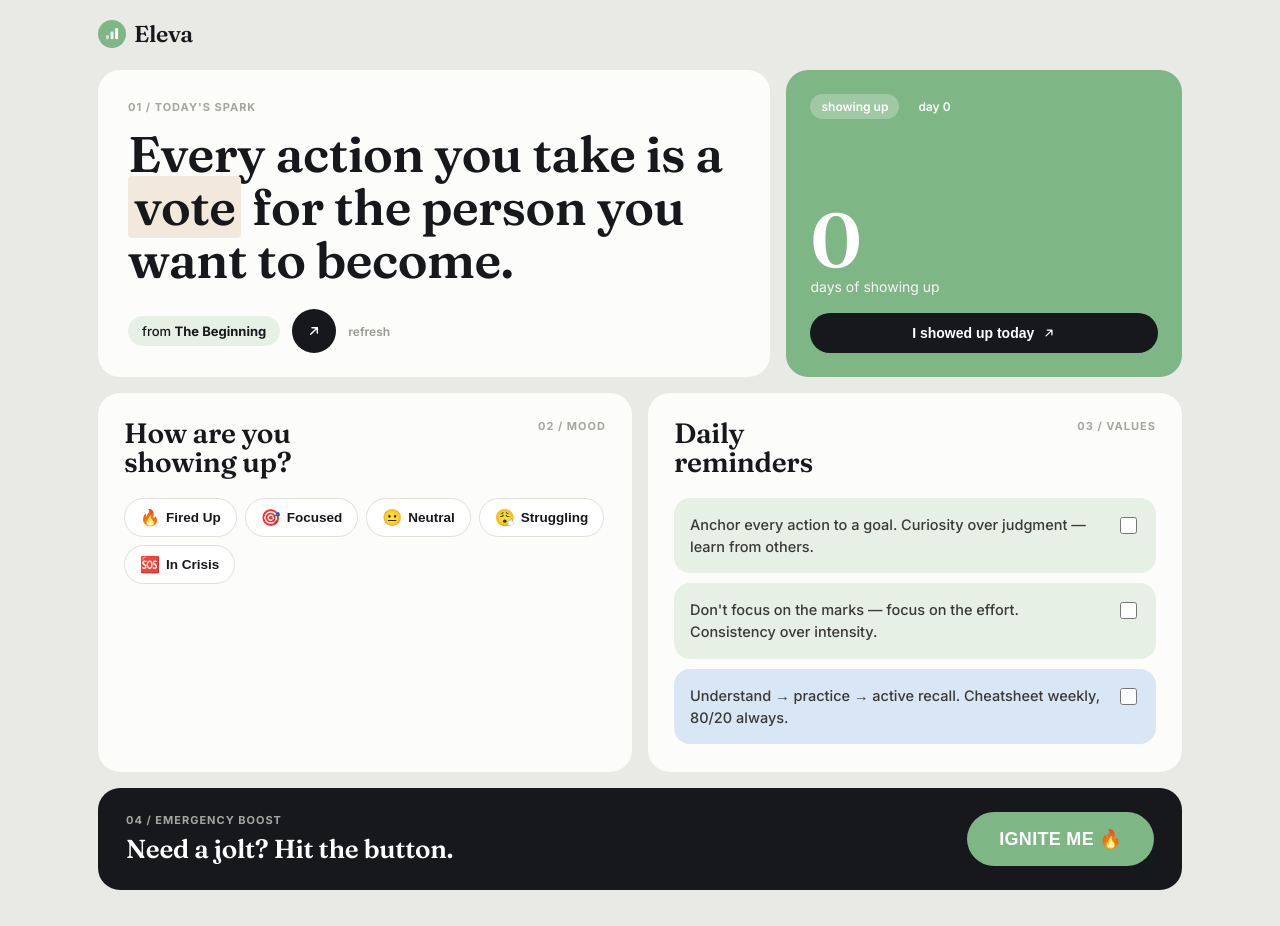
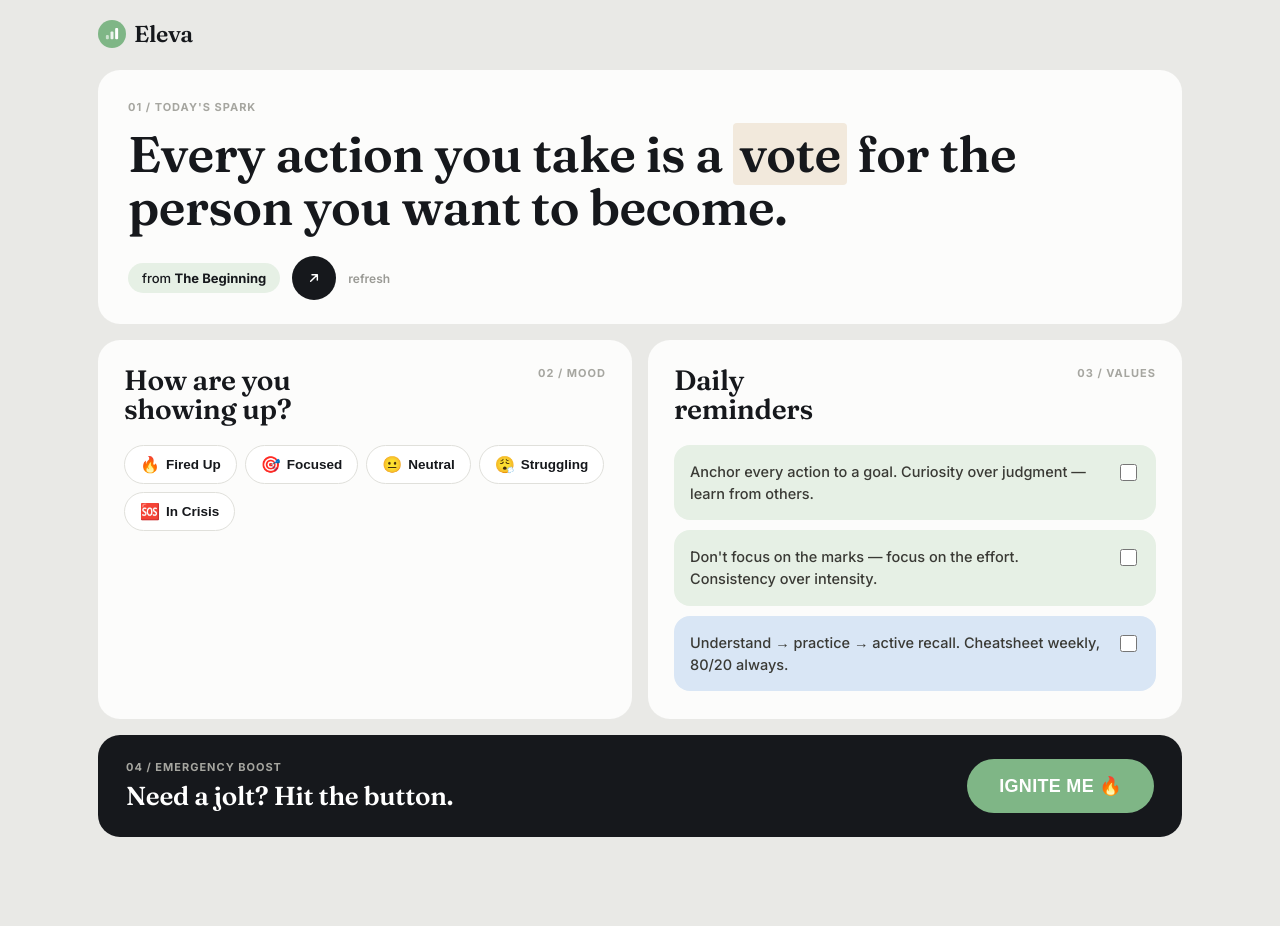
Before and after one commit to poorneshwar2/Eleva, a React (Vite) app: page / in a window 1280 px wide. After the commit the page ends 873 px from the top, so only its background shows below. Built offline with nearby package versions, Linux system fonts and the light colour scheme.

Commit message:
Remove streak card; keep editorial palette

```diff
--- a/src/MindsetHub.jsx
+++ b/src/MindsetHub.jsx
@@ -178,8 +178,6 @@ export default function MindsetHub() {
   const [blast, setBlast] = useState("");
   const [pulsing, setPulsing] = useState(false);
   const [igniteLoading, setIgniteLoading] = useState(false);
-  const [streak, setStreak] = useState(0);
-  const [showedUp, setShowedUp] = useState(false);
   const [doneReminders, setDoneReminders] = useState({});
 
   const [todayReminders] = useState(() =>
@@ -201,7 +199,6 @@ export default function MindsetHub() {
     setTimeout(() => setPulsing(false), 850);
   };
 
-  const showUp = () => { if (!showedUp) { setStreak((s) => s + 1); setShowedUp(true); } };
 
   return (
     <div style={S.root}>
@@ -226,18 +223,6 @@ export default function MindsetHub() {
             </button>
             <span style={S.refreshLabel}>refresh</span>
           </div>
-        </div>
-        <div style={S.heroCard}>
-          <div style={S.heroCardTop}>
-            <span style={S.miniChip}>showing up</span>
-            <span style={{ ...S.miniChip, background: SAGE, color: "#fff" }}>day {streak}</span>
-          </div>
-          <div style={S.heroCardBig}>{streak}</div>
-          <div style={S.heroCardLabel}>days of showing up</div>
-          <button onClick={showUp} disabled={showedUp}
-            style={{ ...S.pillBtn, background: showedUp ? "#E2E2DE" : INK, color: showedUp ? "#8a8a86" : "#fff" }}>
-            {showedUp ? "logged today ✓" : "I showed up today"} {!showedUp && <Arrow size={14} color="#fff" />}
-          </button>
         </div>
       </div>
 
@@ -343,7 +328,7 @@ const S = {
   chip: { background: CARD, border: "1px solid #E0E0DB", borderRadius: 999, padding: "7px 14px", fontSize: 13, fontWeight: 600 },
   sup: { color: SAGE, fontWeight: 800, marginLeft: 1 },
 
-  hero: { display: "grid", gridTemplateColumns: "1.7fr 1fr", gap: 16, marginBottom: 16 },
+  hero: { display: "grid", gridTemplateColumns: "1fr", gap: 16, marginBottom: 16 },
   heroLeft: { background: CARD, borderRadius: 22, padding: "30px 30px 24px" },
   tagTiny: { fontSize: 11, letterSpacing: 1, textTransform: "uppercase", color: "#a6a6a0", fontWeight: 700 },
   headline: { fontFamily: DISPLAY, fontSize: "clamp(30px, 4.4vw, 50px)", lineHeight: 1.06, fontWeight: 600, letterSpacing: -0.5, margin: "14px 0 22px" },
@@ -353,12 +338,6 @@ const S = {
   circleBtn: { width: 44, height: 44, borderRadius: "50%", background: INK, border: "none", cursor: "pointer", display: "flex", alignItems: "center", justifyContent: "center" },
   refreshLabel: { fontSize: 12, color: "#9a9a95", fontWeight: 600 },
 
-  heroCard: { background: SAGE, color: "#fff", borderRadius: 22, padding: 24, display: "flex", flexDirection: "column" },
-  heroCardTop: { display: "flex", gap: 8, marginBottom: "auto" },
-  miniChip: { background: "rgba(255,255,255,.25)", borderRadius: 999, padding: "5px 11px", fontSize: 12, fontWeight: 600 },
-  heroCardBig: { fontFamily: DISPLAY, fontSize: 76, fontWeight: 600, lineHeight: 1, marginTop: 18 },
-  heroCardLabel: { fontSize: 14, opacity: 0.9, marginBottom: 18 },
-  pillBtn: { border: "none", borderRadius: 999, padding: "12px 18px", fontSize: 14, fontWeight: 700, cursor: "pointer", display: "flex", alignItems: "center", justifyContent: "center", gap: 8 },
 
   grid: { display: "grid", gridTemplateColumns: "1fr 1fr", gap: 16, marginBottom: 16 },
   panel: { background: CARD, borderRadius: 22, padding: "26px 26px 28px" },
```
